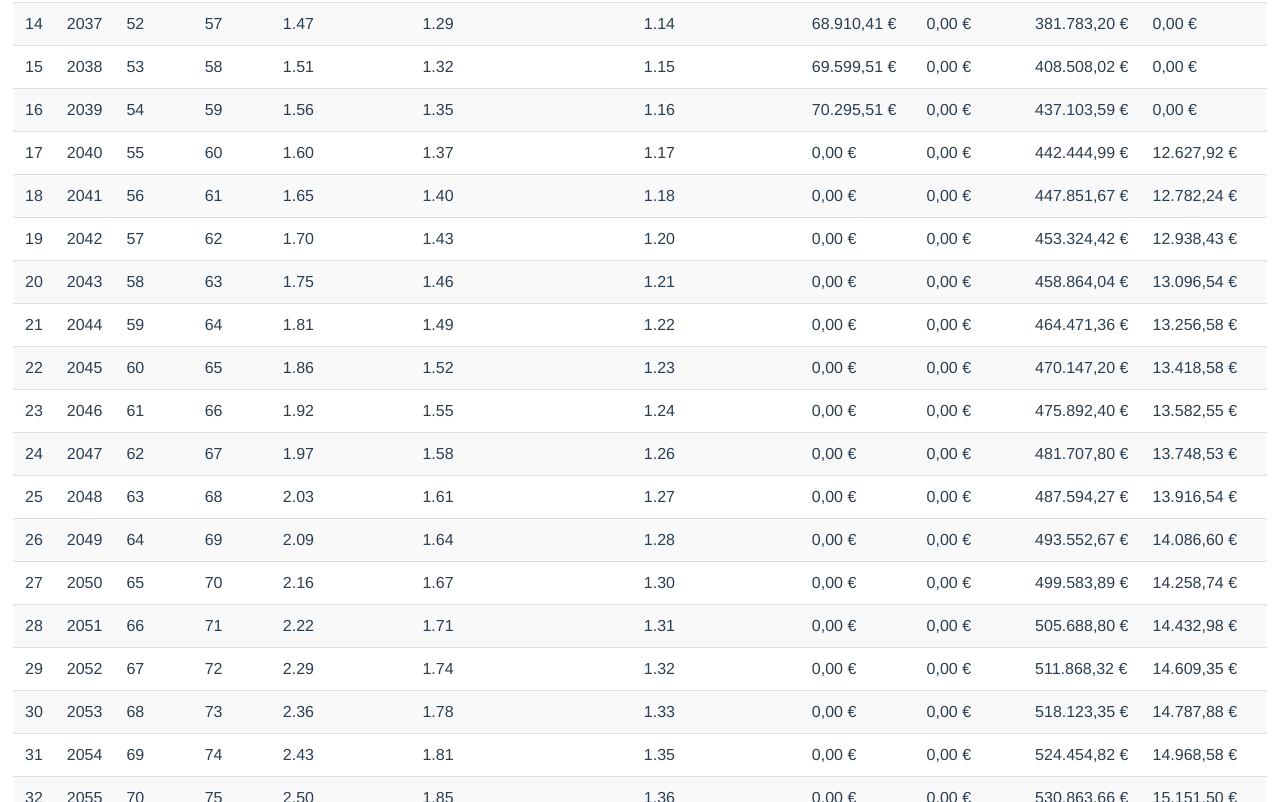
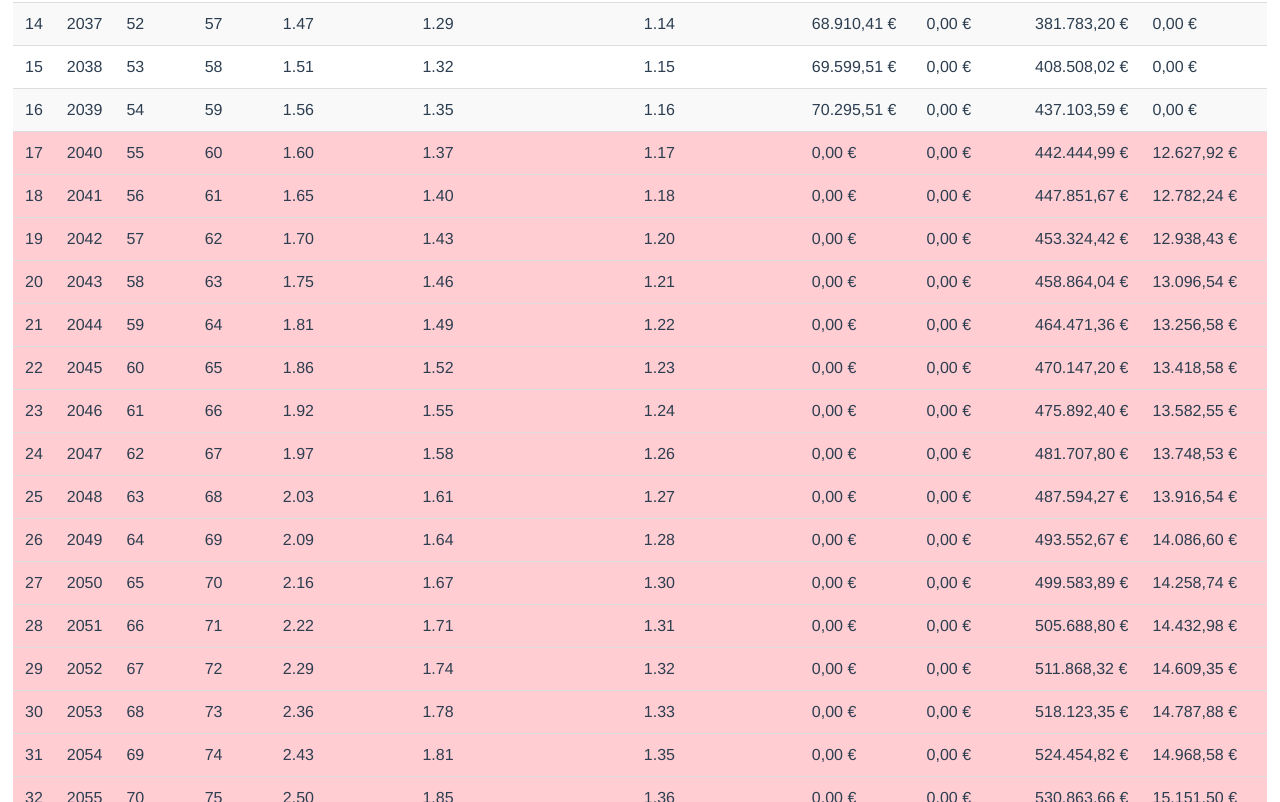
Before and after one commit to damoon/fire-tas, a Vue app: page /#/ in a window 1280 px wide. Shown: the part 1718-2520 px from the top of the page. Built offline with nearby package versions, Linux system fonts and the light colour scheme.

Commit message:
highlight years with deficit

```diff
--- a/src/components/DataTable.vue
+++ b/src/components/DataTable.vue
@@ -34,6 +34,7 @@
         <tr
           v-for="row in yearlyData.filter((row) => row.year > 2000)"
           :key="row.year"
+          :class="{ deficit: row.income < row.expenses }"
         >
           <td v-show="columns.index.visible">{{ row.index }}</td>
           <td v-show="columns.year.visible">{{ row.year }}</td>
@@ -626,4 +627,12 @@ tr:nth-child(even) {
 tr:hover {
   background-color: #f5f5f5;
 }
+
+tr.deficit {
+  background-color: #ffcdd2;
+}
+
+tr.deficit:hover {
+  background-color: #ffebee;
+}
 </style>
```
